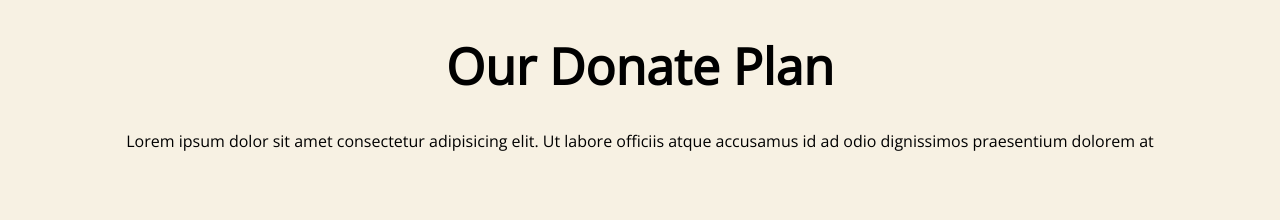
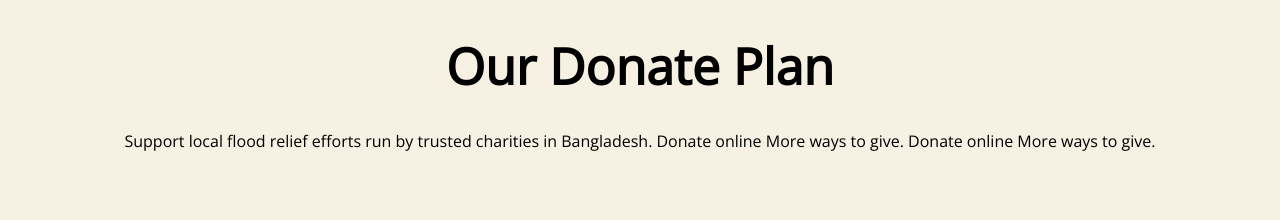
Before and after one commit to shahadat52/first-assingment, a plain HTML site: page index.html in a window 1280 px wide. Shown: the part 920-1140 px from the top of the page. Drawn offline with nearby package versions, Linux system fonts and the light colour scheme.

Commit message:
new added

```diff
--- a/index.html
+++ b/index.html
@@ -20,8 +20,7 @@
                 <p>People are for people, life is for life. If you stand by people in danger today, people will be by your side tomorrow</p>
             </div>
             <button class="donate-link" type="button" onclick="alert('You pressed the button!')">Donate Now</button>
-            <!-- <a class="help-link" href="
-            http://www.assunnahfoundation.org/" target="_blank" >Donate Now</a> -->
+
         </div>
     </section>
     <section class="second-section">
@@ -54,7 +53,7 @@
     <section>
         <div class="second-section">
             <h1>Our Donate Plan</h1>
-            <p>Lorem ipsum dolor sit amet consectetur adipisicing elit. Ut labore officiis atque accusamus id ad odio dignissimos praesentium dolorem at</p>
+            <p>Support local flood relief efforts run by trusted charities in Bangladesh. Donate online More ways to give. Donate online More ways to give.</p>
         </div>
         <br><br><br>
 
```
